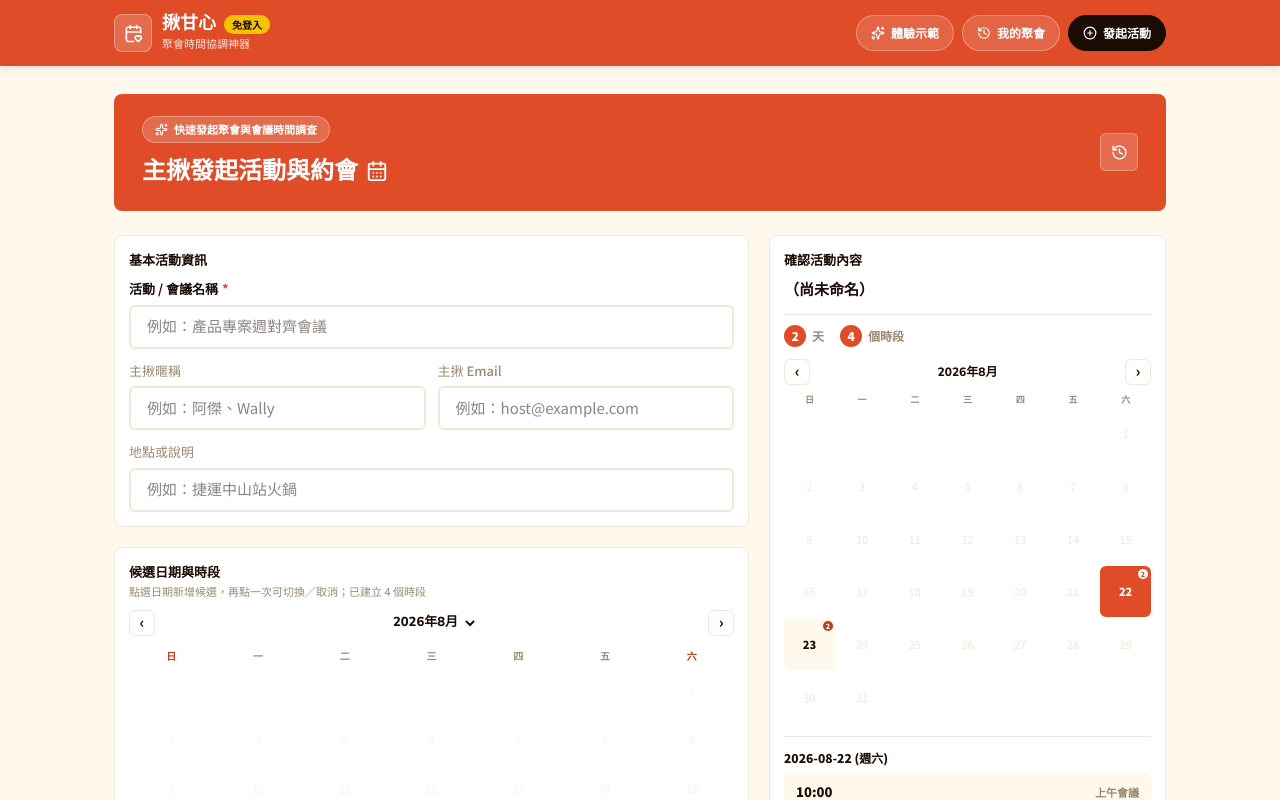
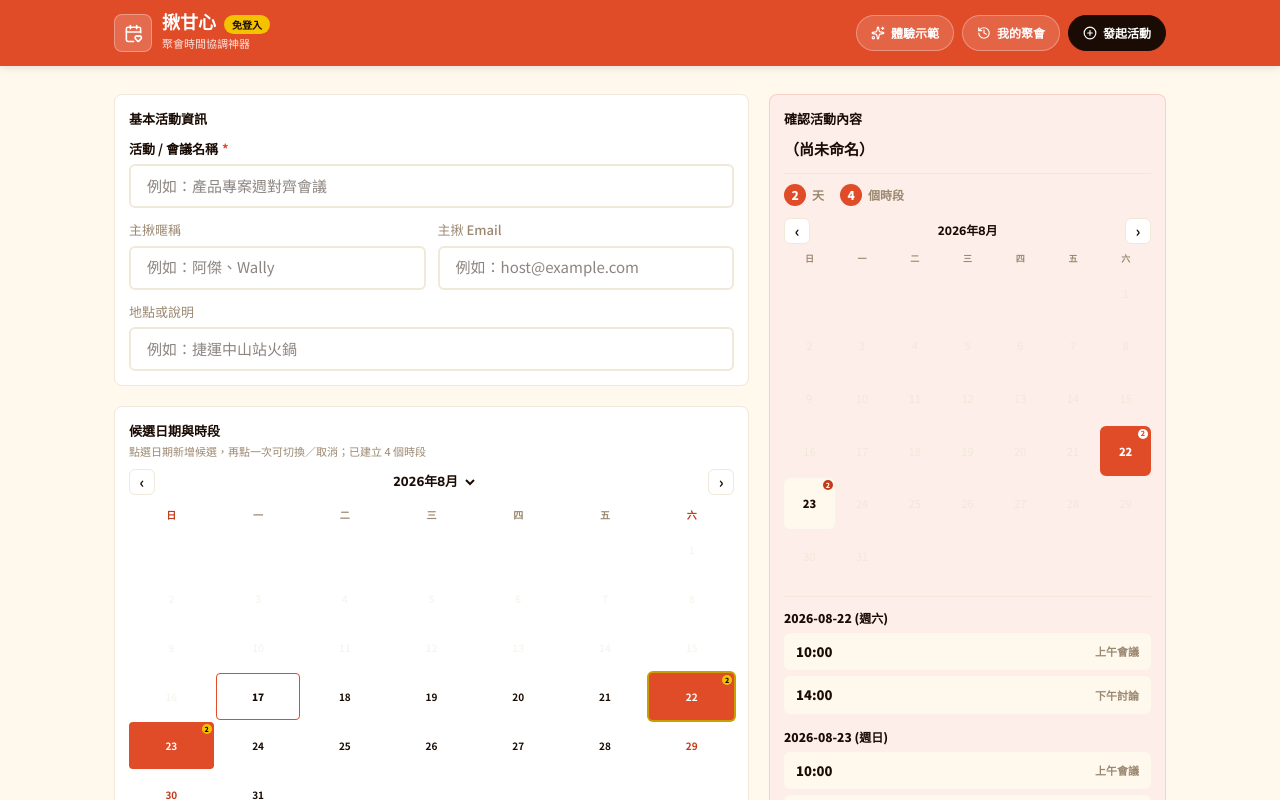
Before and after one commit to That-is-so-sweet/That-is-so-sweet, a React (Vite) app: page / in a window 1280 px wide. Shown: the top 800 px of the page. Built offline with nearby package versions, Linux system fonts and the light colour scheme.

Commit message:
refactor(CreateEvent): Remove unused history button and streamline props; enhance styling for better visual consistency

```diff
--- a/src/App.tsx
+++ b/src/App.tsx
@@ -247,7 +247,7 @@ export default function App() {
         )}
 
         {!isLoading && !pageError && !currentEventId && (
-          <CreateEvent onSubmit={handleCreateEvent} isLoading={isLoading} onOpenHistory={() => setIsHistoryOpen(true)} />
+          <CreateEvent onSubmit={handleCreateEvent} isLoading={isLoading} />
         )}
 
         {!pageError && currentEventId && eventData && (
--- a/src/components/CreateEvent.tsx
+++ b/src/components/CreateEvent.tsx
@@ -1,5 +1,5 @@
 import React, { useEffect, useState } from "react";
-import { History, X, AlertTriangle, MapPin, Rocket, CalendarDays, Sparkles } from "lucide-react";
+import { X, AlertTriangle, MapPin, Rocket } from "lucide-react";
 import { CreateEventInput, TimeSlot } from "../types";
 import { formatChineseWeekday } from "../lib/calendar";
 import { calculateSlotDuration, getNextWeekdayDate } from "../lib/slots";
@@ -11,7 +11,6 @@ import { cardStyle, SectionLabel } from "../mobile/mobileStyles";
 interface CreateEventProps {
   onSubmit: (input: CreateEventInput) => Promise<void>;
   isLoading: boolean;
-  onOpenHistory: () => void;
 }
 
 const SAT = getNextWeekdayDate(6);
@@ -34,7 +33,7 @@ const QUICK_PRESETS = [
   { start: "21:00", label: "續攤" },
 ];
 
-export const CreateEvent: React.FC<CreateEventProps> = ({ onSubmit, isLoading, onOpenHistory }) => {
+export const CreateEvent: React.FC<CreateEventProps> = ({ onSubmit, isLoading }) => {
   const [viewDate, setViewDate] = useState(new Date());
   const [title, setTitle] = useState("");
   const [hostName, setHostName] = useState("");
@@ -99,65 +98,6 @@ export const CreateEvent: React.FC<CreateEventProps> = ({ onSubmit, isLoading, o
 
   return (
     <div style={{ maxWidth: 1100, margin: "0 auto", padding: "28px 24px 60px" }}>
-      {/* Banner */}
-      <div
-        style={{
-          background: "var(--color-primary)",
-          borderRadius: "var(--radius-card)",
-          padding: "22px 28px",
-          color: "#fff",
-          marginBottom: 24,
-          display: "flex",
-          alignItems: "center",
-          justifyContent: "space-between",
-          gap: 16,
-          flexWrap: "wrap",
-        }}
-      >
-        <div>
-          <div
-            style={{
-              display: "inline-flex",
-              alignItems: "center",
-              gap: 6,
-              padding: "4px 12px",
-              borderRadius: "var(--radius-pill)",
-              background: "rgba(255,255,255,0.18)",
-              border: "1px solid rgba(255,255,255,0.3)",
-              fontSize: 11,
-              fontWeight: 800,
-              marginBottom: 10,
-            }}
-          >
-            <Sparkles size={13} />
-            快速發起聚會與會議時間調查
-          </div>
-          <div style={{ fontSize: 24, fontWeight: 900, fontFamily: "var(--font-display)", display: "flex", alignItems: "center", gap: 8 }}>
-            主揪發起活動與約會
-            <CalendarDays size={22} />
-          </div>
-        </div>
-        <button
-          onClick={onOpenHistory}
-          style={{
-            width: 38,
-            height: 38,
-            borderRadius: "var(--radius-md)",
-            background: "rgba(255,255,255,0.18)",
-            border: "1.5px solid rgba(255,255,255,0.3)",
-            color: "#fff",
-            display: "flex",
-            alignItems: "center",
-            justifyContent: "center",
-            cursor: "pointer",
-            flexShrink: 0,
-          }}
-          title="我的聚會紀錄"
-        >
-          <History size={17} />
-        </button>
-      </div>
-
       <div style={{ display: "grid", gridTemplateColumns: "minmax(0,1.6fr) minmax(320px,1fr)", gap: 20, alignItems: "start" }}>
         {/* Left column: 基本資訊 + 候選日期與時段 */}
         <div style={{ display: "flex", flexDirection: "column", gap: 20, minWidth: 0 }}>
@@ -285,7 +225,7 @@ export const CreateEvent: React.FC<CreateEventProps> = ({ onSubmit, isLoading, o
 
         {/* Right column: 確認送出 — always visible live preview */}
         <div style={{ position: "sticky", top: 88, display: "flex", flexDirection: "column", gap: 16, minWidth: 0 }}>
-          <div style={cardStyle}>
+          <div style={{ ...cardStyle, background: "var(--color-primary-subtle)", border: "1.5px solid rgba(224,75,40,0.18)" }}>
             <SectionLabel title="確認活動內容" />
             <div style={{ fontSize: 15, fontWeight: 900, fontFamily: "var(--font-display)", marginBottom: 4, color: "var(--color-ink)" }}>{title || "（尚未命名）"}</div>
             {hostName && <div style={{ fontSize: 11, color: "var(--color-muted)" }}>主揪：{hostName}</div>}
```
